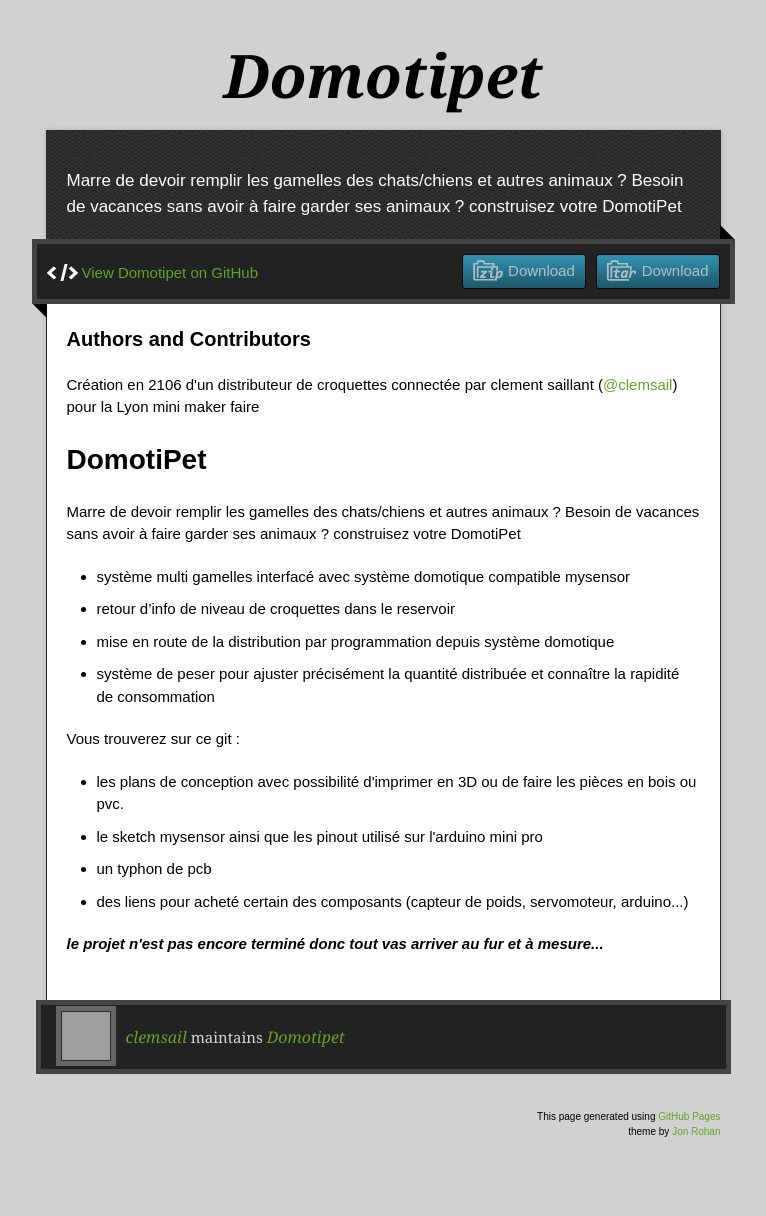
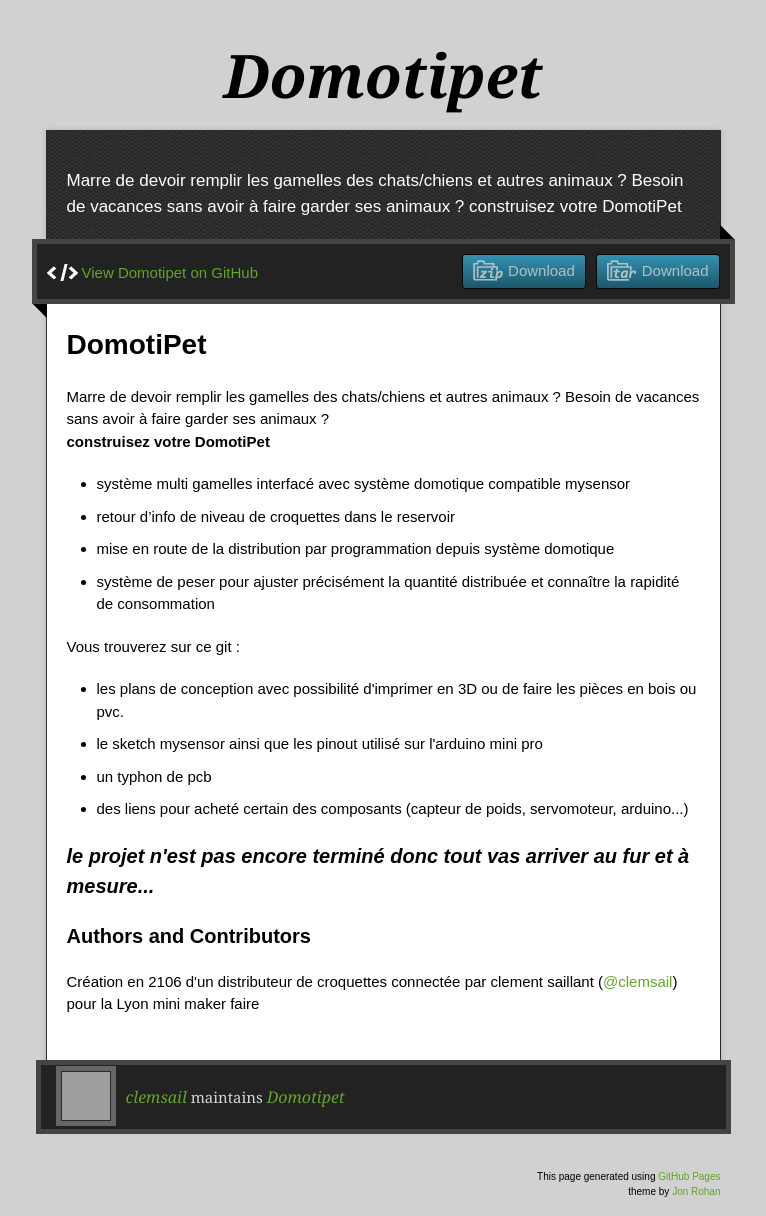
Before and after one commit to clemsail/DomotiPet, a plain HTML site: page index.html in a window 1280 px wide. Shown: the top 1216 px of the page, without its empty margins (257-1023 px from the left). Drawn offline with nearby package versions, Linux system fonts and the light colour scheme; grey boxes are pictures that could not be loaded.

Commit message:
Create gh-pages branch via GitHub

```diff
--- a/index.html
+++ b/index.html
@@ -36,15 +36,11 @@
         <span class="blc"></span><span class="trc"></span>
         </div>
         <article class="markdown-body">
-          <h3>
-<a id="authors-and-contributors" class="anchor" href="#authors-and-contributors" aria-hidden="true"><span aria-hidden="true" class="octicon octicon-link"></span></a>Authors and Contributors</h3>
-
-<p>Création en 2106 d'un distributeur de croquettes connectée par clement saillant (<a href="https://github.com/clemsail" class="user-mention">@clemsail</a>) pour la Lyon mini maker faire</p>
-
-<h1>
+          <h1>
 <a id="domotipet" class="anchor" href="#domotipet" aria-hidden="true"><span aria-hidden="true" class="octicon octicon-link"></span></a>DomotiPet</h1>
 
-<p>Marre de devoir remplir les gamelles des chats/chiens et autres animaux ? Besoin de vacances sans avoir à faire garder ses animaux ?  construisez votre DomotiPet</p>
+<p>Marre de devoir remplir les gamelles des chats/chiens et autres animaux ? Besoin de vacances sans avoir à faire garder ses animaux ?<br>
+<strong>construisez votre DomotiPet</strong></p>
 
 <ul>
 <li>système multi gamelles interfacé avec système domotique compatible mysensor</li>
@@ -62,7 +58,14 @@
 <li>des liens pour acheté certain des composants (capteur de poids, servomoteur, arduino...)</li>
 </ul>
 
-<p><em><strong>le projet n'est pas encore terminé donc tout vas arriver au fur et à mesure...</strong></em></p>
+<h3>
+<a id="le-projet-nest-pas-encore-terminé-donc-tout-vas-arriver-au-fur-et-à-mesure" class="anchor" href="#le-projet-nest-pas-encore-termin%C3%A9-donc-tout-vas-arriver-au-fur-et-%C3%A0-mesure" aria-hidden="true"><span aria-hidden="true" class="octicon octicon-link"></span></a><em><strong>le projet n'est pas encore terminé donc tout vas arriver au fur et à mesure...</strong></em>
+</h3>
+
+<h3>
+<a id="authors-and-contributors" class="anchor" href="#authors-and-contributors" aria-hidden="true"><span aria-hidden="true" class="octicon octicon-link"></span></a>Authors and Contributors</h3>
+
+<p>Création en 2106 d'un distributeur de croquettes connectée par clement saillant (<a href="https://github.com/clemsail" class="user-mention">@clemsail</a>) pour la Lyon mini maker faire</p>
         </article>
       </div>
     </div>
--- a/params.json
+++ b/params.json
@@ -1,6 +1,6 @@
 {
   "name": "Domotipet",
   "tagline": "Marre de devoir remplir les gamelles des chats/chiens et autres animaux ? Besoin de vacances sans avoir à faire garder ses animaux ?  construisez votre DomotiPet",
-  "body": "### Authors and Contributors\r\nCréation en 2106 d'un distributeur de croquettes connectée par clement saillant (@clemsail) pour la Lyon mini maker faire\r\n\r\n\r\n# DomotiPet\r\nMarre de devoir remplir les gamelles des chats/chiens et autres animaux ? Besoin de vacances sans avoir à faire garder ses animaux ?  construisez votre DomotiPet\r\n - système multi gamelles interfacé avec système domotique compatible mysensor\r\n - retour d’info de niveau de croquettes dans le reservoir\r\n - mise en route de la distribution par programmation depuis système domotique\r\n - système de peser pour ajuster précisément la quantité distribuée et connaître la rapidité de consommation\r\n\r\nVous trouverez sur ce git :\r\n - les plans de conception avec possibilité d'imprimer en 3D ou de faire les pièces en bois ou pvc.\r\n - le sketch mysensor ainsi que les pinout utilisé sur l'arduino mini pro\r\n - un typhon de pcb\r\n - des liens pour acheté certain des composants (capteur de poids, servomoteur, arduino...)\r\n\r\n\r\n_**le projet n'est pas encore terminé donc tout vas arriver au fur et à mesure...**_",
+  "body": "# DomotiPet\r\nMarre de devoir remplir les gamelles des chats/chiens et autres animaux ? Besoin de vacances sans avoir à faire garder ses animaux ?  \r\n**construisez votre DomotiPet**\r\n - système multi gamelles interfacé avec système domotique compatible mysensor\r\n - retour d’info de niveau de croquettes dans le reservoir\r\n - mise en route de la distribution par programmation depuis système domotique\r\n - système de peser pour ajuster précisément la quantité distribuée et connaître la rapidité de consommation\r\n\r\nVous trouverez sur ce git :\r\n - les plans de conception avec possibilité d'imprimer en 3D ou de faire les pièces en bois ou pvc.\r\n - le sketch mysensor ainsi que les pinout utilisé sur l'arduino mini pro\r\n - un typhon de pcb\r\n - des liens pour acheté certain des composants (capteur de poids, servomoteur, arduino...)\r\n\r\n\r\n### _**le projet n'est pas encore terminé donc tout vas arriver au fur et à mesure...**_\r\n\r\n### Authors and Contributors\r\nCréation en 2106 d'un distributeur de croquettes connectée par clement saillant (@clemsail) pour la Lyon mini maker faire\r\n\r\n",
   "note": "Don't delete this file! It's used internally to help with page regeneration."
 }
```
